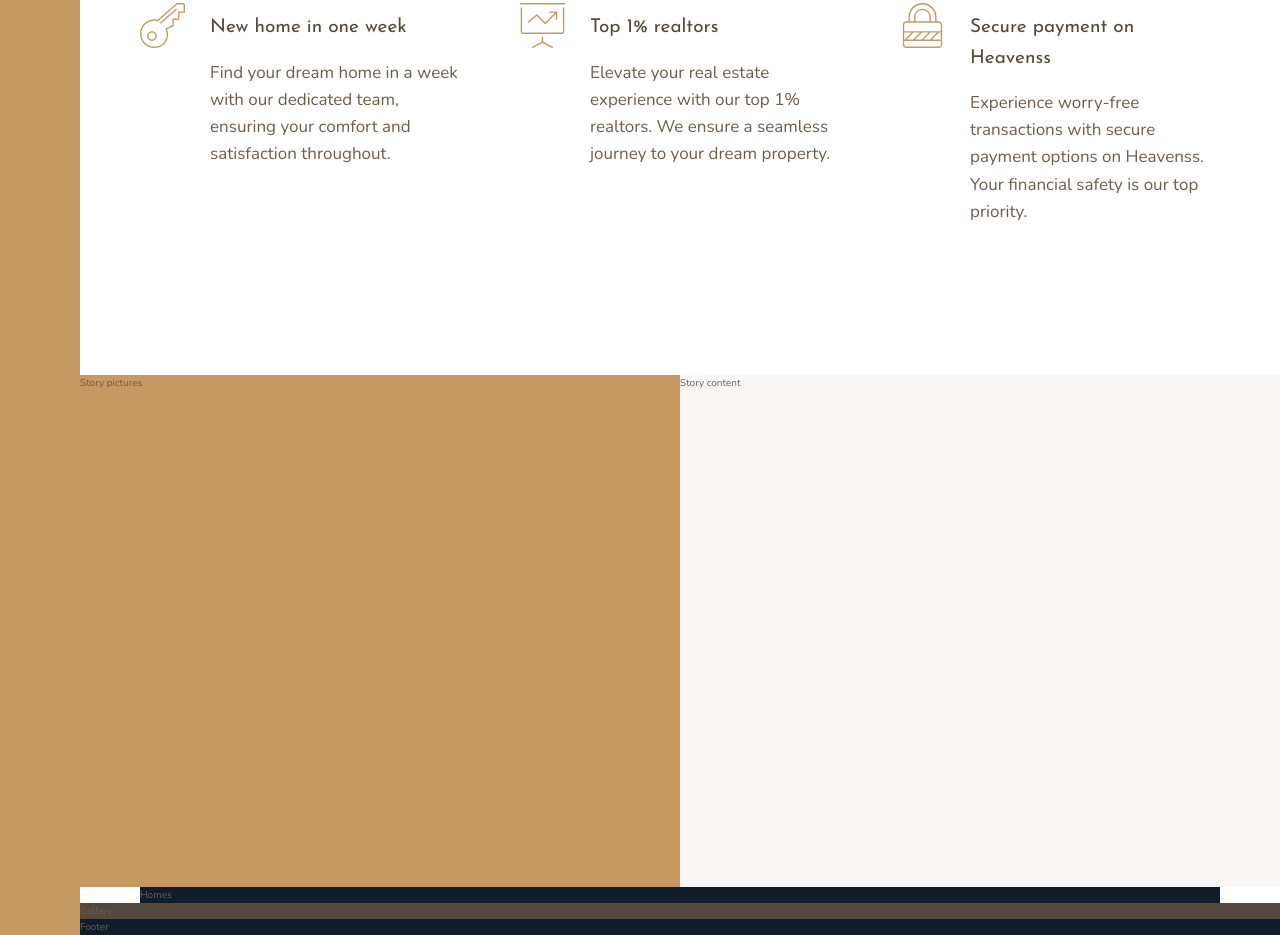
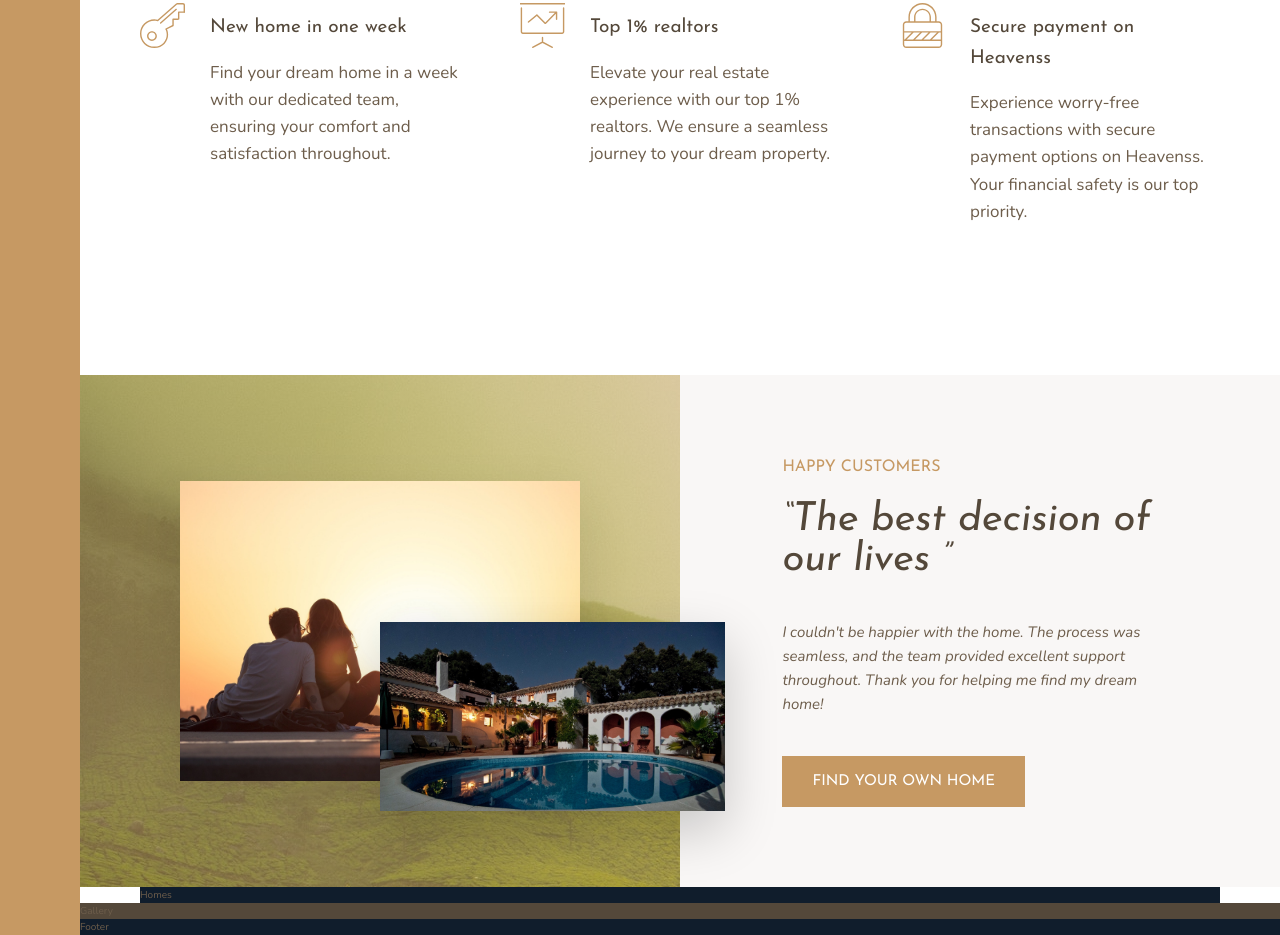
Before and after one commit to Marko010101/Heavenss, a website: page index.html in a window 1280 px wide. Shown: the part 1018-1953 px from the top of the page. Drawn offline with nearby package versions, Linux system fonts and the light colour scheme.

Commit message:
Finished story section

```diff
--- a/index.html
+++ b/index.html
@@ -81,11 +81,16 @@
         </section>
 
         <div class="story__pictures">
-            Story pictures
+            <img src="img/story-1.jpeg" alt="Couple with new hose" class="story__img--1">
+            <img src="img/story-2.jpeg" alt="new hose" class="story__img--2">
         </div>
 
         <div class="story__content">
-            Story content
+            <h3 class="heading-3 mb-sm">Happy customers</h3>
+            <h2 class="heading-2 heading-2--dark mb-lg">&ldquo;The best decision of our lives &rdquo;</h2>
+            <p class="story__text">I couldn't be happier with the home. The process was seamless, and the team provided excellent support throughout. Thank you for helping me find my dream home!</p>
+            <button class="btn">Find your own home</button>
+
         </div>
         <section class="homes">
             Homes
--- a/sass/_story.scss
+++ b/sass/_story.scss
@@ -2,10 +2,48 @@
     &__pictures {
         background-color: $color-primary;
         grid-column: full-start / col-end 4;
+        background-image:linear-gradient(rgba($color-primary, 0.5), rgba($color-primary, 0.5)), url(../img/back.jpg);
+
+
+
+        display: grid;
+        grid-template-rows: repeat(6, 1fr);
+        grid-template-columns: repeat(6, 1fr);
+        align-items: center;
+    }
+
+    &__img--1 {
+        width: 100%;
+        grid-row: 2 / 6;
+        grid-column: 2 / 6;
+        box-shadow: 0 2rem 5rem rgba(#000, 0.1);
+    }
+    &__img--2 {
+        width: 115%;
+        grid-row: 4 / 6;
+        grid-column: 4 / 7;
+        z-index: 20;
+        box-shadow: 0 2rem 5rem rgba(#000, 0.2);
     }
 
     &__content {
         background-color: $color-grey-light-1;
         grid-column: col-start 5 / full-end;
+
+        padding: 6rem 8vw;
+
+        // display: flex;
+        // flex-direction: column;
+        // justify-content: center;
+        // align-items: flex-start;
+        display: grid;
+        align-content: center;
+        justify-items: start;
+    }
+
+    &__text {
+        font-size: 1.5rem;
+        font-style: italic;
+        margin-bottom: 4rem;
     }
 }
--- a/sass/_typography.scss
+++ b/sass/_typography.scss
@@ -2,22 +2,57 @@
     font-family: $font-display;
     font-weight: 400;
 }
+
 .heading-1 {
     @extend %heading;
 }
 
 .heading-2 {
     @extend %heading;
+    font-size: 4rem;
+    font-style: italic;
+    line-height: 1;
+    &--light {color: $color-grey-light-1;}
+    &--dark { color: $color-grey-dark-1;}
 }
 
 .heading-3 {
     @extend %heading;
+    font-size: 1.6rem;
+    color: $color-primary;
+    text-transform: uppercase ;
 }
 
 .heading-4 {
     @extend %heading;
     font-size: 1.9rem;
 
-    &--light {color: $color-grey-light-1;}
-    &--dark {color: $color-grey-dark-1;}
+    &--light {
+        color: $color-grey-light-1;
+    }
+    &--dark {
+        color: $color-grey-dark-1;
+    }
 }
+
+.btn {
+    background-color: $color-primary;
+    color: #fff;
+    border: none;
+    border-radius: 0;
+    font-family: $font-display;
+    font-size: 1.5rem;
+    text-transform: uppercase;
+    padding: 1.8rem 3rem;
+    cursor: pointer;
+    transition: all 0.2s;
+
+    &:hover {
+        background-color: $color-primary-dark;
+    }
+}
+
+.mb-sm {margin-bottom: 2rem;}
+.mb-md {margin-bottom: 3rem;}
+.mb-lg {margin-bottom: 4rem;}
+.mb-hg {margin-bottom: 8rem;}
```
Also changed, not shown: css/style.css.
